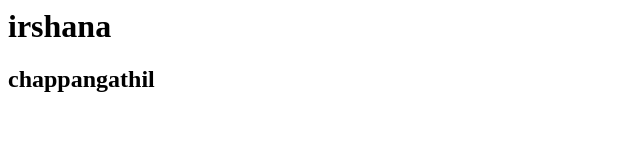
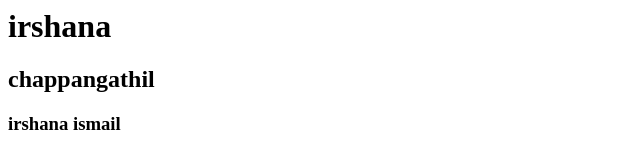
Before and after one commit to IrshanaC/sample_git, a plain HTML site: page index.html in a window 1280 px wide. Shown: the whole page, without its empty margins (0-640 px from the left). Drawn offline with Linux system fonts and the light colour scheme.

Commit message:
index file modify

```diff
--- a/index.html
+++ b/index.html
@@ -2,5 +2,6 @@
 <body>
 <h1>irshana<h1>
 <h2>chappangathil</h2>
+<h3>irshana ismail</h3>
 </body>
 </html>
```
